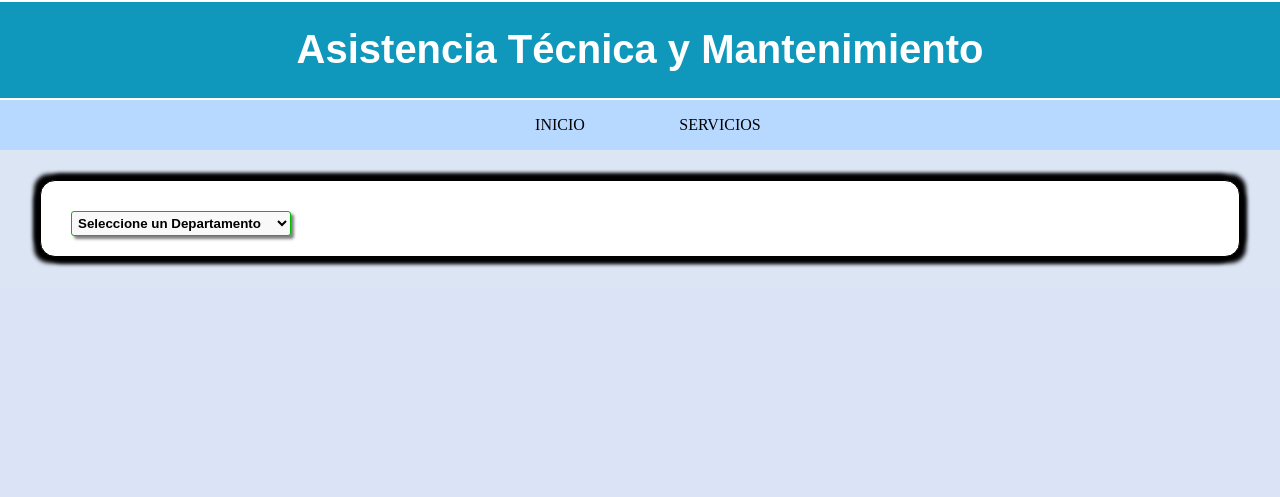
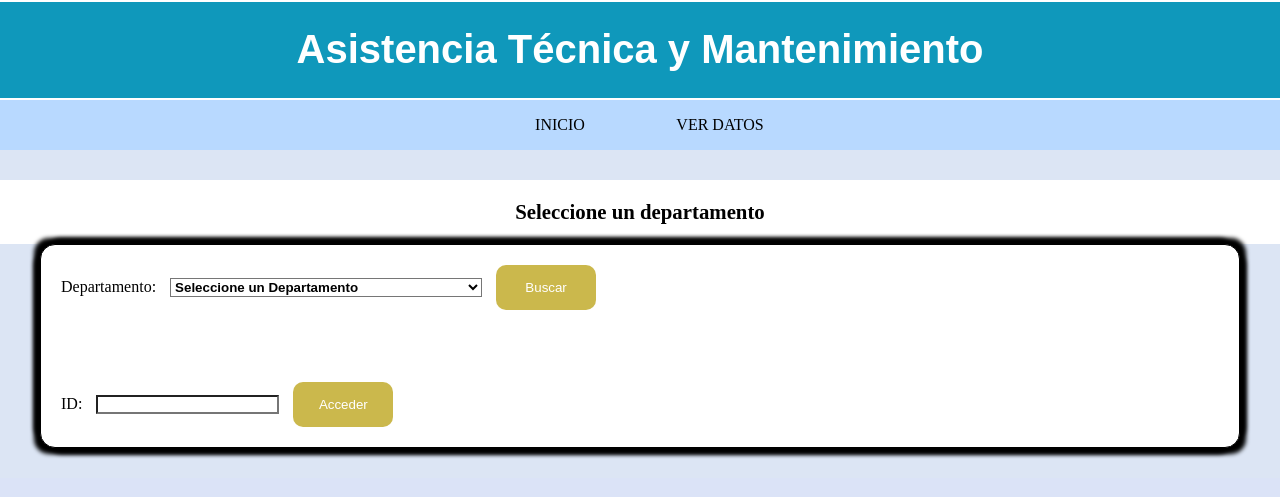
Before and after one commit to Benjamin17B/PAGINA-CRODE, a PHP site: page /tcpdf/paginas/Registros.php in a window 1280 px wide. Shown: the top 497 px of the page. Run offline with PHP 8.4, Linux system fonts and the light colour scheme.

Commit message:
AÑADIENDO LA TABLA DE VER LOS REGISTROS Y MANDAR EL ID POR MEDIO DE UN INPUT, AUN NO SE HACE EN AUTOMATICO

```diff
--- a/css/pagina.css
+++ b/css/pagina.css
@@ -320,3 +320,28 @@ caption{
   border-top-left-radius: 25px;
   border-top-right-radius: 25px;
 }
+.boton{
+  background-color: rgba(182, 155, 0, 0.7);
+  border: none;
+  height: 45px;
+  width: 100px;
+  outline: none;
+  color: #FFF;
+  border-radius: 10px;
+  float: none;
+  margin: 0px 8px 0px 10px;
+  cursor: pointer;
+  padding: 3px;
+}
+.boton:hover{
+  transition: 1000ms;
+  background-color: rgb(182, 155, 0);
+}
+.tituloCorto {
+  font-size: 1.3em;
+  text-align: center;
+  background-color: #FFF;
+  color: #000;
+  font-weight: 700;
+  padding: 20px;
+}
--- a/paginas/CPUS.php
+++ b/paginas/CPUS.php
@@ -329,6 +329,9 @@ if(isset($_POST['btnModificar'])){
     }
 }
 
+if (isset($_POST['ID'])) {
+    $ID = $_POST['ID'];
+}
 ?>
 <!DOCTYPE html>
 <html lang="en">
@@ -374,7 +377,7 @@ if(isset($_POST['btnModificar'])){
 
                 <td>
                 <label for="ID" >Número de ID:
-                <input type="number" name="ID" id="ID" class="entrada" pattern="[0-9]+" value="<?php if(isset($_POST['btnBuscar']))echo $ID; ?>">
+                <input type="number" name="ID" id="ID" class="entrada" pattern="[0-9]+" value="<?php echo $ID; ?>">
 
                 <span class="error"></span><br>
                 </label>
--- a/paginas/Registros.php
+++ b/paginas/Registros.php
@@ -8,7 +8,7 @@ $listDepartamentos = [
     'RF' => "Recursos financieros",
     'PRO' => "Producción",
     'PPP' => "Planeación, Programación y Presupuestación",
-    'MTG' => "Metrologia",
+    'MTG' => "Metrología",
     'GTV' => "Gestión tecnológica y vinculación",
     'DDE' => "Diseño y Desarrollo de Equipo",
     'DIR' => "Dirección",
@@ -18,8 +18,9 @@ $listDepartamentos = [
     'NA' => "ninguna"
 ];
 
-if (isset($_GET['Departamento'])) {
-    $departamento = $_GET['Departamento'];
+// Obtén el valor del parámetro 'departamentos' enviado por el formulario
+if (isset($_POST['departamentos'])) {
+    $departamentos = $_POST['departamentos'];
 
     // Realiza la conexión a la base de datos y realiza la consulta
     // Asegúrate de utilizar las credenciales correctas para tu base de datos
@@ -30,86 +31,82 @@ if (isset($_GET['Departamento'])) {
         die("Error de conexión: " . $conn->connect_error);
     }
 
-    $sql = "SELECT * FROM tu_tabla WHERE Departamento = '$departamento'";
+    $sql = "SELECT * FROM datosequipo WHERE Departamento = '$departamentos'";
     $result = $conn->query($sql);
 
     // Genera la tabla HTML con los datos obtenidos
     if ($result->num_rows > 0) {
         $mensaje .= "<table>";
-        $mensaje .= "<tr><th>ID User</th><th>Número de Equipo</th><th>IP</th></tr>";
+        $mensaje .= "<tr><th>ID del Usuario</th><th>Número de Equipo</th><th>IP</th></tr>";
         while ($row = $result->fetch_assoc()) {
             $mensaje .= "<tr>";
             $mensaje .= "<td>" . $row['iduser'] . "</td>";
             $mensaje .= "<td>" . $row['NEquipo'] . "</td>";
             $mensaje .= "<td>" . $row['IP'] . "</td>";
+            $mensaje .= "<td>
+                            <form method='post' action='Acceso.php'>
+                                <input type='hidden' name='ID' value='" . $row['iduser'] . "'>
+                                <button type='submit' class='boton'>Acceder</button>
+                            </form>
+                        </td>";
             $mensaje .= "</tr>";
         }
         $mensaje .= "</table>";
     } else {
-        $mensaje = "No se encontraron resultados.";
+        $mensaje .= "No se encontraron registros en el departamento de $departamentos";
     }
 
     $conn->close();
 }
 ?>
+<!DOCTYPE html>
+<html lang="es">
 
-<!DOCTYPE html>
-<html lang="en">
 <head>
     <meta charset="UTF-8">
     <title>CPU'S</title>
     <link rel="stylesheet" href="../css/pagina.css">
     <link rel="shortcut icon" href="../img/crode.png">
 </head>
+
 <header>
     <h1>Asistencia Técnica y Mantenimiento</h1>
 </header>
+
 <nav>
     <ul>
         <li><a href="../index.php">INICIO</a></li>
-        <li><a href="#">SERVICIOS</a>
-            <ul>
-                <li><a href="MenuCpu.php">CPU'S</a></li>
-                <li><a href="#">IMPRESORAS</a></li>
-            </ul>
-        </li>
+        <li><a href="VerDatos.php">VER DATOS</a></li>
     </ul>
 </nav>
+
 <body>
     <main>
+        <p class="tituloCorto">Seleccione un departamento</p>
         <section>
-            <select name="Departamento" class="entradaS" onchange="mostrarTabla()">
+            <form method="post" action="">
+                <label for="departamentos">Departamento:</label>
+                <select name="departamentos" id="departamentos" class="entrada">
                 <option value="">Seleccione un Departamento</option>
-                <?php foreach ($listDepartamentos as $item => $key) : ?>
-                    <option value="<?= $item ?>" <?php if (isset($departamento) && $departamento == $item) echo 'selected' ?>>
-                        <?= $key ?>
-                    </option>
-                <?php endforeach; ?>
-            </select>
+                    <?php
+                    foreach ($listDepartamentos as $key => $value) {
+                        echo "<option value='$key'>$value</option>";
+                    }
+                    ?>
+                </select>
+                <button type="submit" class="boton">Buscar</button>
+            </form><br><br>
 
-            <div id="tablaDatos"><?= $mensaje ?></div>
+        <?php echo $mensaje; ?><br><br>
 
+
+            <form method="post" action="CPUS.php">
+                <label for="ID">ID:</label>
+                <input type="number" name="ID" id="ID" class="entrada" pattern="[0-9]+">
+                <button type="submit" class="boton">Acceder</button>
+            </form>
         </section>
     </main>
+</body>
 
-    <script>
-        function mostrarTabla() {
-            var select = document.getElementsByName("Departamento")[0];
-            var departamento = select.value;
-
-            if (departamento !== "") {
-                var xhttp = new XMLHttpRequest();
-                xhttp.onreadystatechange = function() {
-                    if (this.readyState == 4 && this.status == 200) {
-                        document.getElementById("tablaDatos").innerHTML = this.responseText;
-                    }
-                };
-                xhttp.open("GET", "CPUS.php?departamento=" + departamento, true);
-                xhttp.send();
-            } else {
-                document.getElementById("tablaDatos").innerHTML = "";
-            }
-        }
-    </script>
-</body>
 </html>
```
Also changed, not shown: js/tabla.js (deleted, +0 -17 lines).
